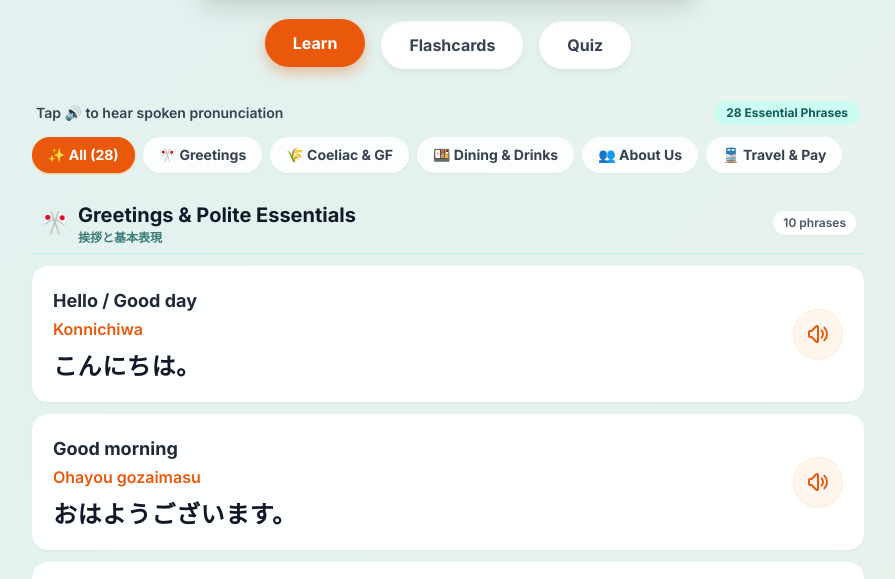
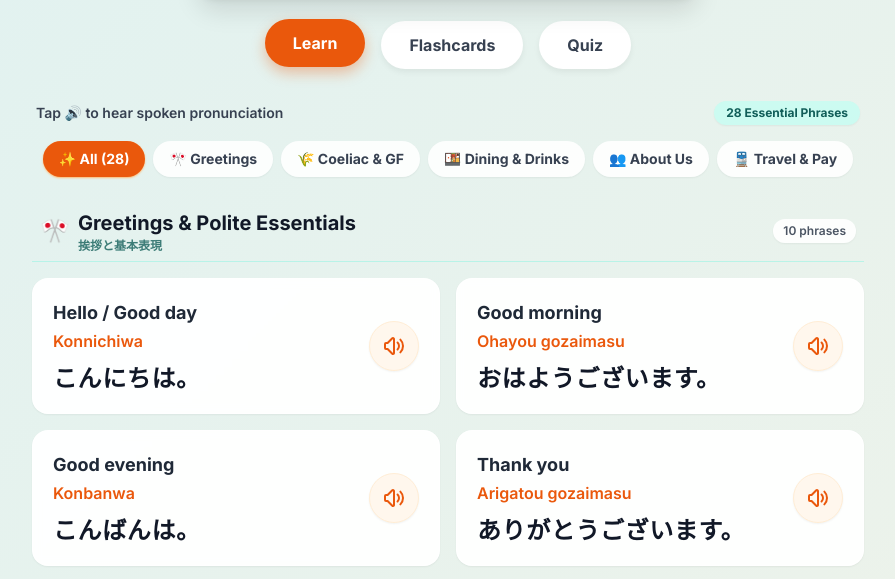
Before and after one commit to martinglackin-tech/Japan, a plain HTML site: page index.html in a window 1280 px wide. Shown: the part 177-756 px from the top of the page, without its empty margins (192-1087 px from the left). Drawn offline with nearby package versions, Linux system fonts and the light colour scheme; a web font is replaced by a local one.

Commit message:
Refactor HTML structure and improve styling

```diff
--- a/index.html
+++ b/index.html
@@ -525,7 +525,7 @@
             setActiveNav(navLearn);
 
             const filterButtons = `
-                <div class="flex items-center space-x-2 overflow-x-auto pb-2 mb-5 no-scrollbar">
+                <div class="flex items-center space-x-2 overflow-x-auto md:justify-center pb-2 mb-6 no-scrollbar">
                     <button class="cat-filter-btn px-4 py-2 rounded-full text-xs md:text-sm font-bold transition-all shadow-sm whitespace-nowrap ${selectedCategoryFilter === 'all' ? 'bg-orange-600 text-white shadow-orange-300' : 'bg-white/90 text-gray-700 hover:bg-orange-50'}" data-category="all">
                         ✨ All (${phrases.length})
                     </button>
@@ -548,9 +548,9 @@
             `;
 
             let content = `
-                <div class="mb-3 flex items-center justify-between px-1">
+                <div class="mb-4 flex items-center justify-between px-1">
                     <p class="text-xs md:text-sm font-semibold text-gray-700">Tap 🔊 to hear spoken pronunciation</p>
-                    <span class="text-xs bg-teal-100 text-teal-800 font-bold px-3 py-1 rounded-full">${phrases.length} Essential Phrases</span>
+                    <span class="text-xs bg-teal-100 text-teal-800 font-bold px-3 py-1 rounded-full shadow-sm">${phrases.length} Essential Phrases</span>
                 </div>
                 ${filterButtons}
             `;
@@ -566,8 +566,8 @@
                 if (catPhrases.length === 0) return;
 
                 content += `
-                    <section class="mb-7">
-                        <div class="flex items-center justify-between mb-3 px-2 border-b border-teal-200/60 pb-2">
+                    <section class="mb-8">
+                        <div class="flex items-center justify-between mb-4 px-2 border-b border-teal-200/60 pb-2">
                             <div class="flex items-center space-x-2">
                                 <span class="text-2xl">${cat.icon}</span>
                                 <div>
@@ -584,9 +584,9 @@
                 if (catKey === "coeliac") {
                     content += `
                         <div class="mb-4">
-                            <button id="open-gf-card-btn" class="w-full bg-gradient-to-r from-red-600 via-rose-600 to-orange-600 text-white p-4 rounded-2xl shadow-md hover:shadow-xl flex items-center justify-between transition-all duration-200 hover:scale-[1.01] border-2 border-red-300 text-left">
+                            <button id="open-gf-card-btn" class="w-full bg-gradient-to-r from-red-600 via-rose-600 to-orange-600 text-white p-4 md:p-5 rounded-2xl shadow-md hover:shadow-xl flex items-center justify-between transition-all duration-200 hover:scale-[1.005] border-2 border-red-300 text-left">
                                 <div class="flex items-center space-x-3.5">
-                                    <span class="text-3xl bg-white/20 p-2 rounded-2xl backdrop-blur-sm flex-shrink-0">⚠️</span>
+                                    <span class="text-3xl bg-white/20 p-2.5 rounded-2xl backdrop-blur-sm flex-shrink-0">⚠️️</span>
                                     <div>
                                         <div class="flex flex-wrap items-center gap-2">
                                             <span class="font-extrabold text-base md:text-lg tracking-tight">Show to Chef &amp; Staff (Coeliac Warning Card)</span>
@@ -600,15 +600,13 @@
                     `;
                 }
 
-                content += `<div class="space-y-3">`;
+                content += `<div class="grid grid-cols-1 md:grid-cols-2 gap-3.5 md:gap-4">`;
 
                 catPhrases.forEach(phrase => {
                     content += `
-                        <div class="bg-white/95 backdrop-blur-sm p-4 md:p-5 rounded-2xl shadow-sm hover:shadow-md flex items-center justify-between transition-all duration-200 border border-white/80">
-                            <div class="pr-2 flex-grow">
-                                <div class="flex flex-wrap items-center gap-2">
-                                    <p class="font-bold text-base md:text-lg text-gray-800">${phrase.english}</p>
-                                </div>
+                        <div class="bg-white/95 backdrop-blur-sm p-4 md:p-5 rounded-2xl shadow-sm hover:shadow-md flex items-center justify-between transition-all duration-200 border border-white/80 h-full">
+                            <div class="pr-3 flex-grow">
+                                <p class="font-bold text-base md:text-lg text-gray-800 leading-snug">${phrase.english}</p>
                                 <p class="text-orange-600 font-semibold text-sm md:text-base mt-0.5">${phrase.romaji}</p>
                                 <div class="flex items-center mt-2">
                                     <p class="jp-font text-gray-900 text-xl md:text-2xl font-bold tracking-wide">${phrase.japanese}</p>
```
